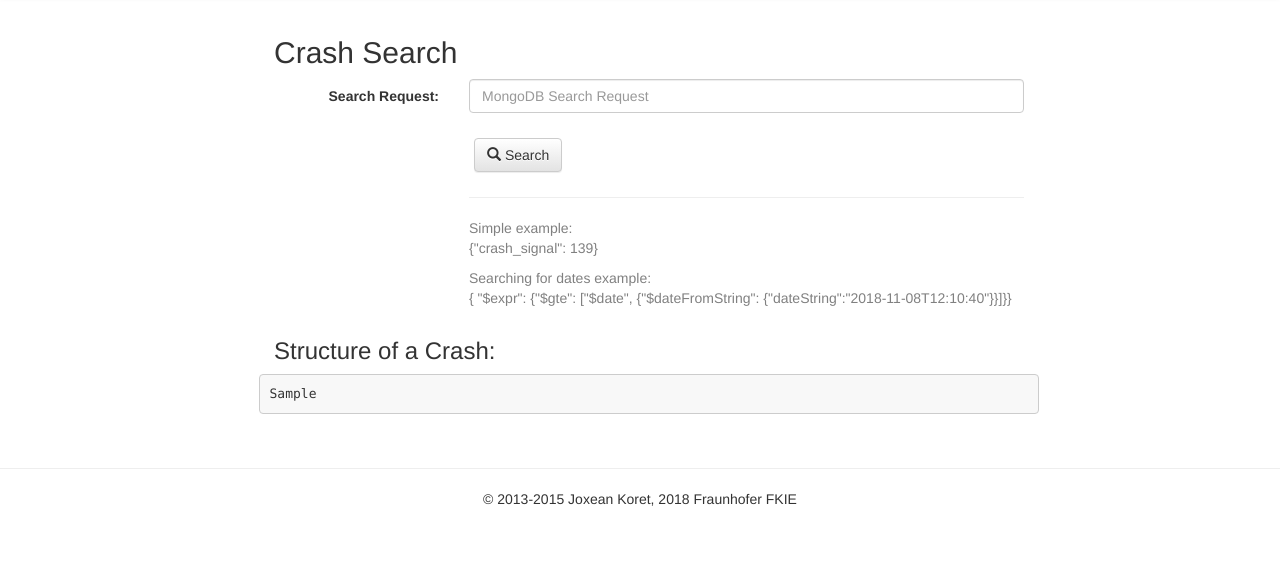
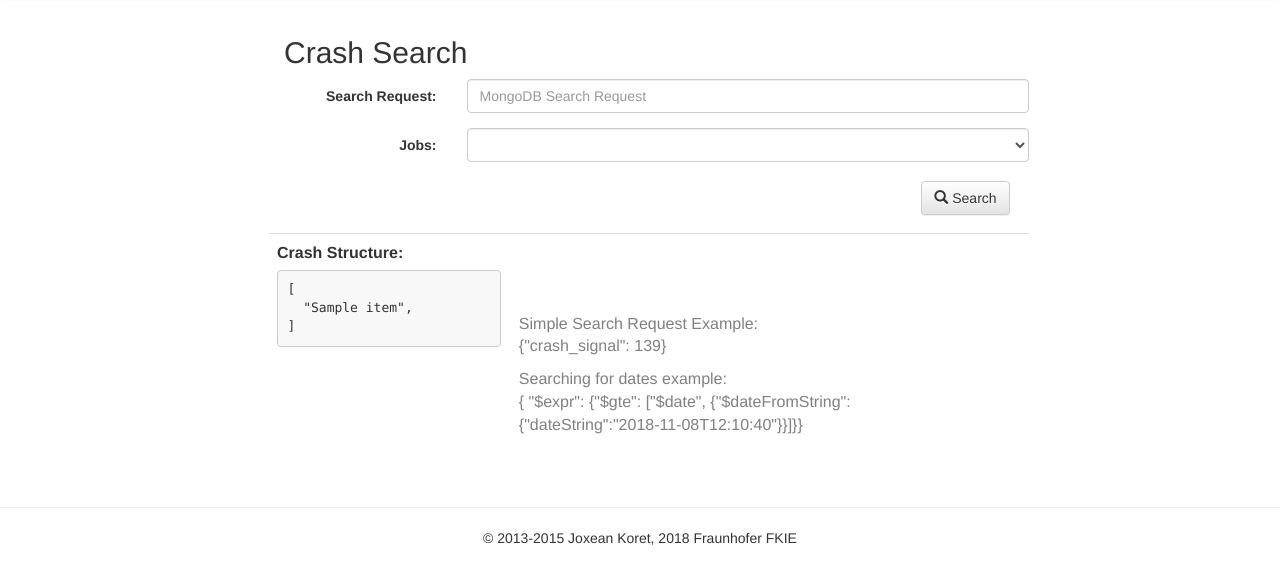
Before and after one commit to fkie-cad/LuckyCAT, a Flask app: template luckycat/frontend/templates/crashes_search.html in a window 1280 px wide. Shown: the part 54-638 px from the top of the page. Run offline with Flask 2, Linux system fonts and the light colour scheme; the template is opened without the code that fills it: most values are stand-ins (such as "Sample title", 1, 10 or a date in 2020); parts of the project's set-up code (start-up, migrations or seed data) failed here and were passed over; some libraries are stand-ins or nearby versions.

Commit message:
search crash: added job selection

```diff
--- a/luckycat/frontend/templates/crashes_search.html
+++ b/luckycat/frontend/templates/crashes_search.html
@@ -4,44 +4,56 @@
 
 {% block content %}
 
-<div class="row">
-
 <div class="col-xs-offset-2 col-md-8">
     <h2>Crash Search</h2>
     <form class="form-horizontal" method=post enctype=multipart/form-data>
-
+        <div class="row">
             <div class="form-group ">
-                <label class="control-label col-xs-3" for="search">Search Request:</label>
+                <label class="control-label col-xs-3" for="search">  Search Request:</label>
                 <div class="col-xs-9">
                     <input type="text" name="search" class="form-control" id="search"
                            placeholder="MongoDB Search Request" required>
                     {% if error %}
                     <p style="color:red">Please enter a valid search request. {{ error }}</p>
                     {% endif %}
-                    <br />
-                    <table>
-                        <tr>
-                            <td style="padding: 5px;">
-                                <button type="submit" value=submit class="btn btn-default" id="input_submit">
+                </div>
+            </div>
+            <div class="form-group ">
+                <label class="control-label col-xs-3">Jobs:</label>
+                <div class="col-xs-9">
+                    <select class="form-control" name="job" id="job">
+                        <option></option>
+                        {% for job_name in job_names %}
+                            <option value="{{ job_name }}">{{ job_name }}</option>
+                        {% endfor %}
+                    </select>
+                </div>
+            </div>
+        </div>
+        <div class="row">
+            <div class="col-xs-10"></div>
+            <div class="col-xs-2">
+                <button type="submit" value=submit class="btn btn-default" id="input_submit" style="margin: 4px">
                     <span class="glyphicon glyphicon-search"></span> Search
                 </button>
+            </div>
+        </div>
+    </form>
+    <div class="row">
+        <table class="table">
+            <tr>
+                <td>
+                    <label class="control-label">Crash Structure:</label>
+                    <pre>[<br />{% for item in database_structure %}  "{{ item }}",<br/>{% endfor %}]</pre>
+                </td>
+                <td style="padding: 10px;">
+                    <br /><br /><br />
+                    <p style="color:grey">Simple Search Request Example:<br />{"crash_signal": 139}</p>
+                    <p style="color:grey">Searching for dates example:<br/>{ "$expr": {"$gte": ["$date", {"$dateFromString": <br/>{"dateString":"2018-11-08T12:10:40"}}]}}</p>
                 </td>
             </tr>
         </table>
-                    <hr>
-                    <p style="color:grey">Simple example:<br />{"crash_signal": 139}</p>
-                    <p style="color:grey">Searching for dates example:<br />{ "$expr": {"$gte": ["$date", {"$dateFromString": {"dateString":"2018-11-08T12:10:40"}}]}}</p>
     </div>
 </div>
 
-            <h3>Structure of a Crash:</h3>
-            <div class="row">
-                    <pre>{{ database_structure }}</pre>
-            </div>
-
-        </form>
-    </div>
-</div>
-
-
 {% endblock %}
```
Also changed, not shown: luckycat/frontend/Crashes.py (+34 -12 lines). Lines whose indentation alone changed are shown as unchanged.
